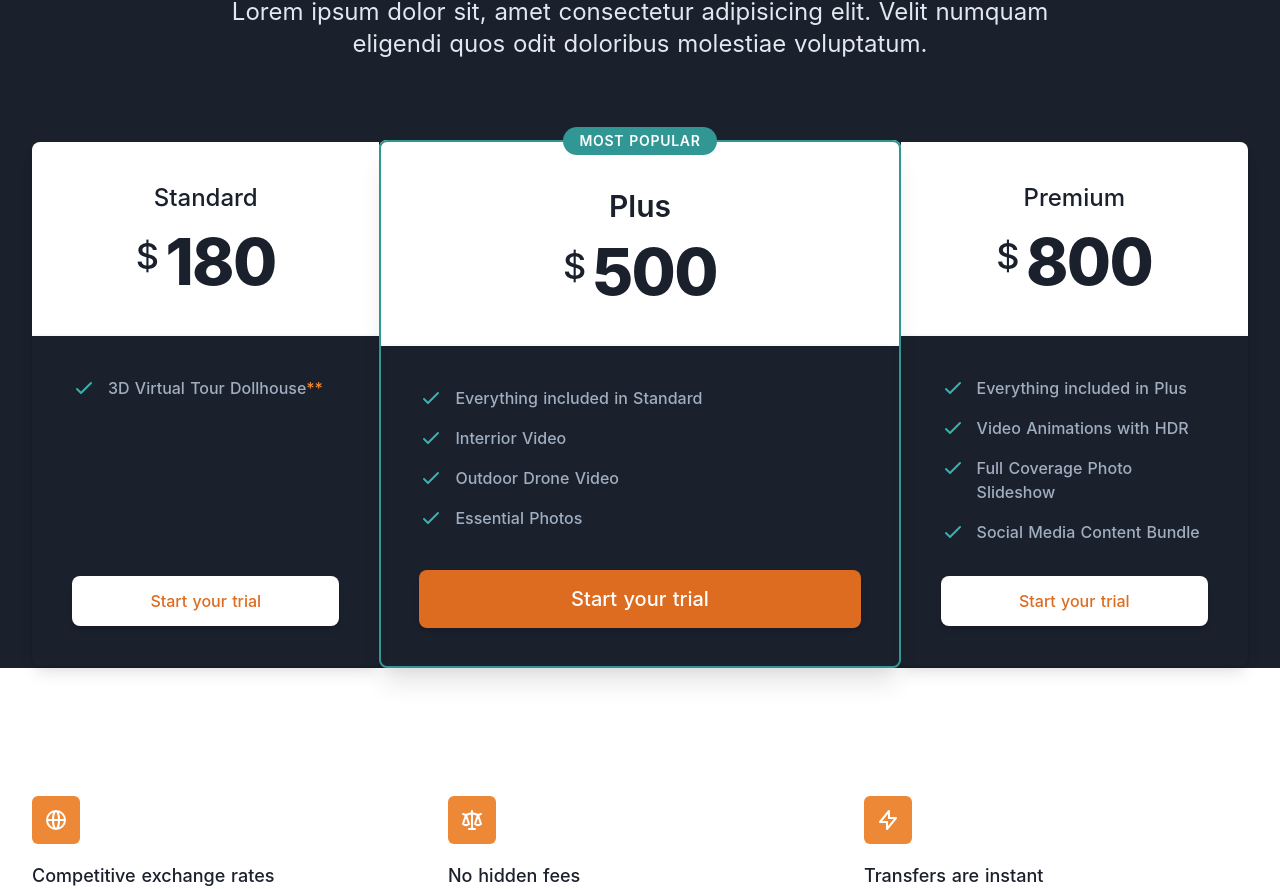
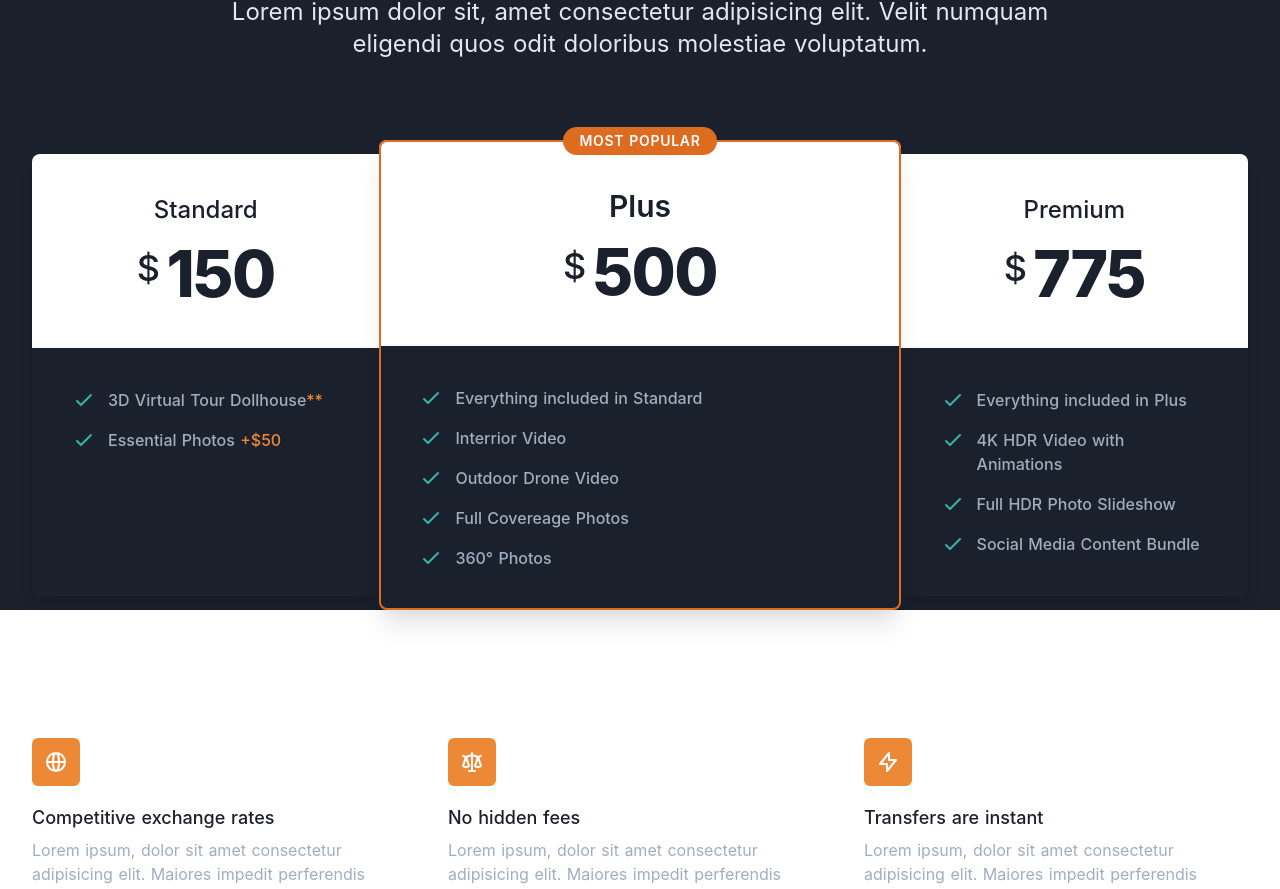
Before and after one commit to tomkonidas/sellyourlistings, a Nuxt app: page / in a window 1280 px wide. Shown: the part 776-1665 px from the top of the page. Built offline with nearby package versions, Linux system fonts and the light colour scheme; what @tailwindcss/ui would draw is missing.

Commit message:
Fix pricing

```diff
--- a/components/Pricing.vue
+++ b/components/Pricing.vue
@@ -24,7 +24,7 @@
                     <div class="flex-1 flex flex-col">
                         <div class="bg-white px-6 py-10">
                         <div>
-                            <h3 class="text-center text-2xl leading-8 font-medium text-gray-900" id="tier-hobby">
+                            <h3 class="text-center text-2xl leading-8 font-medium text-gray-900" id="tier-standard">
                             Standard
                             </h3>
                             <div class="mt-4 flex items-center justify-center">
@@ -33,7 +33,7 @@
                                 $
                                 </span>
                                 <span class="font-extrabold">
-                                180
+                                150
                                 </span>
                             </span>
                             </div>
@@ -51,31 +51,34 @@
                                 3D Virtual Tour Dollhouse<span class="text-orange-500">**</span>
                             </p>
                             </li>
+                                <li class="mt-4 flex items-start">
+                                <div class="flex-shrink-0">
+                                <svg class="h-6 w-6 text-teal-500" stroke="currentColor" fill="none" viewBox="0 0 24 24">
+                                    <path stroke-linecap="round" stroke-linejoin="round" stroke-width="2" d="M5 13l4 4L19 7"/>
+                                </svg>
+                                </div>
+                                <p class="ml-3 text-base leading-6 font-medium text-gray-500">
+                                Essential Photos <span class="text-orange-500">+$50</span>
+                                </p>
+                            </li>
                         </ul>
-                        <div class="mt-8">
-                            <div class="rounded-lg shadow-md">
-                            <a href="#" class="block w-full text-center rounded-lg border border-transparent bg-white px-6 py-3 text-base leading-6 font-medium text-orange-600 hover:text-orange-500 focus:outline-none focus:shadow-outline transition ease-in-out duration-150" aria-describedby="tier-hobby">
-                                Start your trial
-                            </a>
-                            </div>
-                        </div>
                         </div>
                     </div>
                     </div>
                 </div>
                 <div class="mt-10 max-w-lg mx-auto lg:mt-0 lg:max-w-none lg:mx-0 lg:col-start-3 lg:col-end-6 lg:row-start-1 lg:row-end-4">
                     <div class="relative z-10 rounded-lg shadow-xl">
-                    <div class="pointer-events-none absolute inset-0 rounded-lg border-2 border-teal-600"></div>
+                    <div class="pointer-events-none absolute inset-0 rounded-lg border-2 border-orange-600"></div>
                     <div class="absolute inset-x-0 top-0 transform translate-y-px">
                         <div class="flex justify-center transform -translate-y-1/2">
-                        <span class="inline-flex rounded-full bg-teal-600 px-4 py-1 text-sm leading-5 font-semibold tracking-wider uppercase text-white">
+                        <span class="inline-flex rounded-full bg-orange-600 px-4 py-1 text-sm leading-5 font-semibold tracking-wider uppercase text-white">
                             Most popular
                         </span>
                         </div>
                     </div>
                     <div class="bg-white rounded-t-lg px-6 pt-12 pb-10">
                         <div>
-                        <h3 class="text-center text-3xl leading-9 font-semibold text-gray-900 sm:-mx-6" id="tier-growth">
+                        <h3 class="text-center text-3xl leading-9 font-semibold text-gray-900 sm:-mx-6" id="tier-plus">
                             Plus
                         </h3>
                         <div class="mt-4 flex items-center justify-center">
@@ -129,17 +132,20 @@
                             </svg>
                             </div>
                             <p class="ml-3 text-base leading-6 font-medium text-gray-500">
-                            Essential Photos
+                            Full Covereage Photos
+                            </p>
+                        </li>
+                        <li class="mt-4 flex items-start">
+                            <div class="flex-shrink-0">
+                            <svg class="h-6 w-6 text-teal-500" stroke="currentColor" fill="none" viewBox="0 0 24 24">
+                                <path stroke-linecap="round" stroke-linejoin="round" stroke-width="2" d="M5 13l4 4L19 7"/>
+                            </svg>
+                            </div>
+                            <p class="ml-3 text-base leading-6 font-medium text-gray-500">
+                            360° Photos
                             </p>
                         </li>
                         </ul>
-                        <div class="mt-10">
-                        <div class="rounded-lg shadow-md">
-                            <a href="#" class="block w-full text-center rounded-lg border border-transparent bg-orange-600 px-6 py-4 text-xl leading-6 font-medium text-white hover:bg-orange-500 focus:outline-none focus:border-orange-700 focus:shadow-outline-orange transition ease-in-out duration-150" aria-describedby="tier-growth">
-                            Start your trial
-                            </a>
-                        </div>
-                        </div>
                     </div>
                     </div>
                 </div>
@@ -148,7 +154,7 @@
                     <div class="flex-1 flex flex-col">
                         <div class="bg-white px-6 py-10">
                         <div>
-                            <h3 class="text-center text-2xl leading-8 font-medium text-gray-900" id="tier-scale">
+                            <h3 class="text-center text-2xl leading-8 font-medium text-gray-900" id="tier-premium">
                             Premium
                             </h3>
                             <div class="mt-4 flex items-center justify-center">
@@ -157,7 +163,7 @@
                                 $
                                 </span>
                                 <span class="font-extrabold">
-                                800
+                                775
                                 </span>
                             </span>
                             </div>
@@ -182,7 +188,7 @@
                                 </svg>
                             </div>
                             <p class="ml-3 text-base leading-6 font-medium text-gray-500">
-                                Video Animations with HDR
+                                4K HDR Video with Animations
                             </p>
                             </li>
                             <li class="mt-4 flex items-start">
@@ -192,7 +198,7 @@
                                 </svg>
                             </div>
                             <p class="ml-3 text-base leading-6 font-medium text-gray-500">
-                                Full Coverage Photo Slideshow
+                                Full HDR Photo Slideshow
                             </p>
                             </li>
                             <li class="mt-4 flex items-start">
@@ -206,13 +212,6 @@
                             </p>
                             </li>
                         </ul>
-                        <div class="mt-8">
-                            <div class="rounded-lg shadow-md">
-                            <a href="#" class="block w-full text-center rounded-lg border border-transparent bg-white px-6 py-3 text-base leading-6 font-medium text-orange-600 hover:text-orange-500 focus:outline-none focus:shadow-outline transition ease-in-out duration-150" aria-describedby="tier-scale">
-                                Start your trial
-                            </a>
-                            </div>
-                        </div>
                         </div>
                     </div>
                     </div>
```
